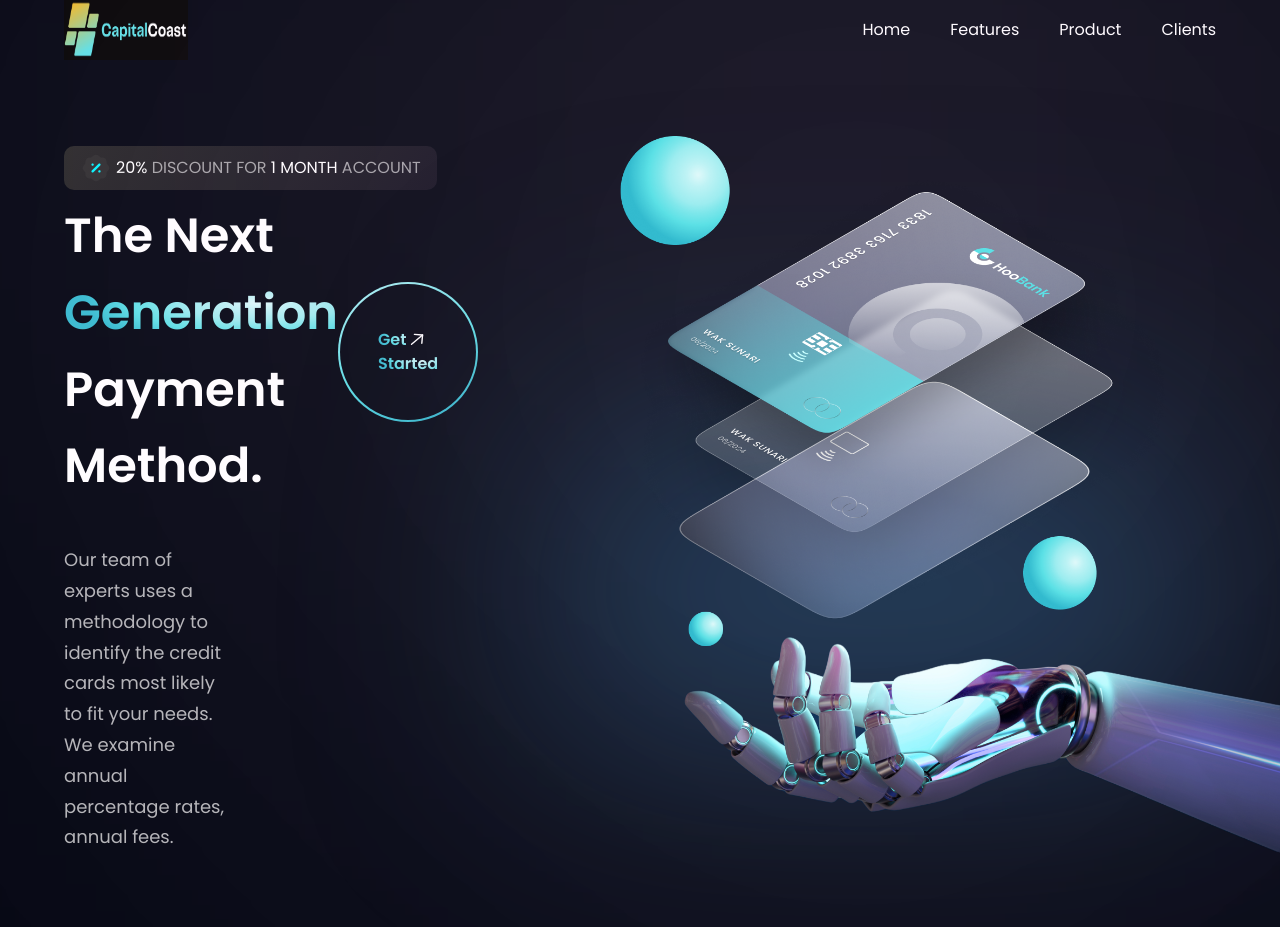
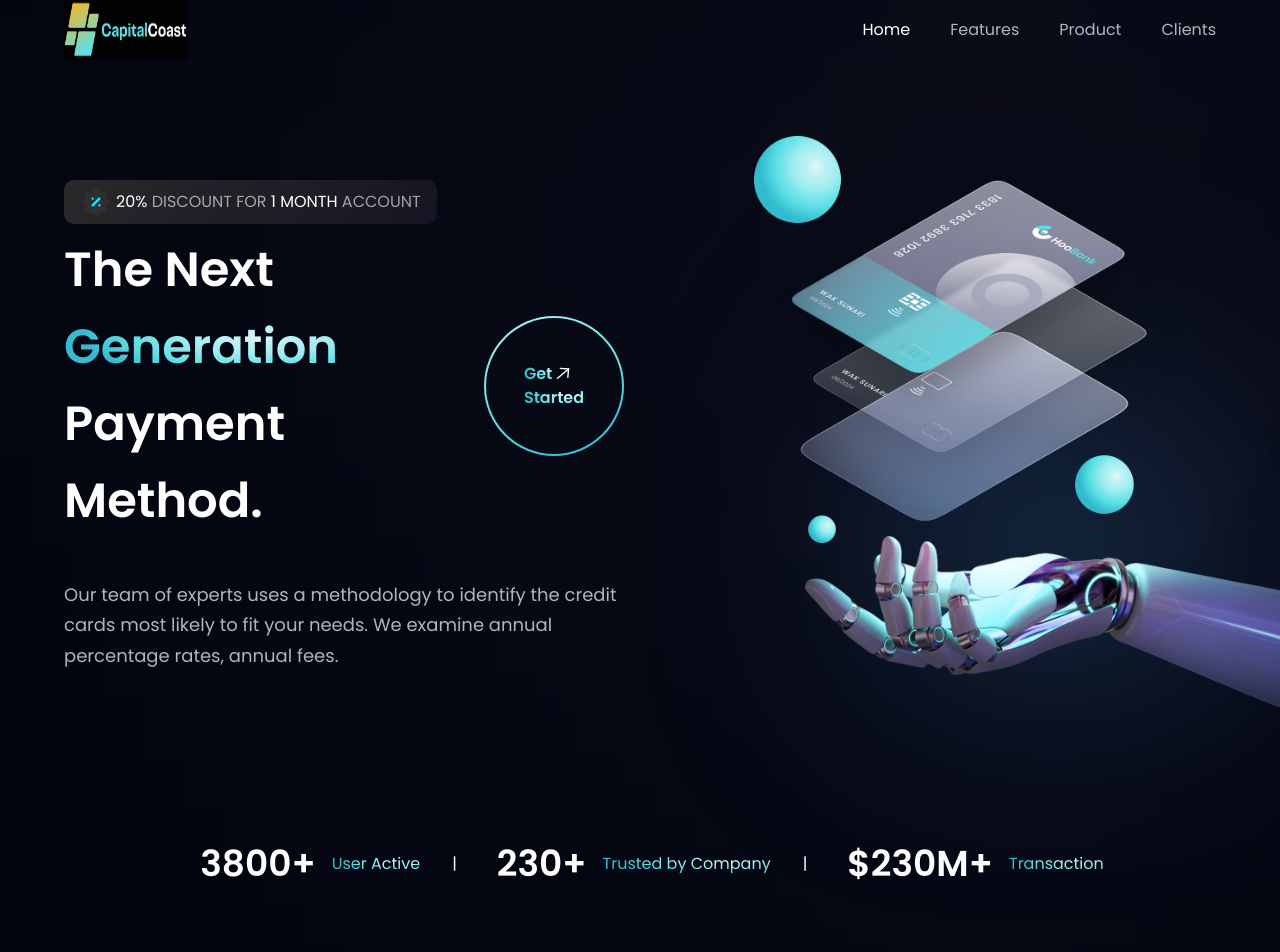
Before and after one commit to alexthehawk2/capital-coast-app, a React (Vite) app: page / in a window 1280 px wide. Shown: the part 12-964 px from the top of the page. Before the commit the page ends 939 px from the top, so only its background shows below. Built offline with nearby package versions, Linux system fonts and the light colour scheme.

Commit message:
stats added

```diff
--- a/src/App.jsx
+++ b/src/App.jsx
@@ -1,6 +1,6 @@
 import React from "react";
 import styles from "./style";
-import { Hero, Navbar } from "./components";
+import { Hero, Navbar, Stats } from "./components";
 const App = () => {
   return (
     <div className="bg-primary w-full overflow-hidden text-white">
@@ -15,6 +15,12 @@
           <Hero />
         </div>
       </div>
+
+      <div className={`bg-primary ${styles.flexStart}`}>
+        <div className={`${styles.boxWidth}`}>
+          <Stats />
+        </div>
+      </div>
     </div>
   );
 };
--- a/src/assets/index.js
+++ b/src/assets/index.js
@@ -23,16 +23,10 @@
 import people01 from "./people01.png";
 import people02 from "./people02.png";
 import people03 from "./people03.png";
-import logoPng from "./logoPng.png";
-import logoBlack from "./logoBlack.svg";
-import logoWhite from "./logo-white.svg";
 import newWhiteLogo from "./CapitalCoast.png";
 
 export {
   newWhiteLogo,
-  logoWhite,
-  logoBlack,
-  logoPng,
   airbnb,
   bill,
   binance,
--- a/src/components/Hero.jsx
+++ b/src/components/Hero.jsx
@@ -29,7 +29,7 @@
             <GetStarted />
           </div>
         </div>
-        <div className="w-[40%] mt-[40px]">
+        <div className="w-[100%] mt-[40px]">
           <p className={`${styles.paragraph}`}>
             Our team of experts uses a methodology to identify the credit cards
             most likely to fit your needs. We examine annual percentage rates,
@@ -37,7 +37,7 @@
           </p>
         </div>
       </div>
-      <div>
+      <div className="flex-1 flex justify-center items-center md:my-0 my-10 relative">
         <img
           src={robot}
           alt="billing"
@@ -47,6 +47,9 @@
         <div className="absolute z-[1] w-[47%] h-[80%] rounded-full bottom-40 white__gradient" />
         <div className="absolute z-[0] w-[50%] h-[50%] right-20 bottom-20 blue__gradient" />
       </div>
+      <div className="flex justify-center md:mr-4 mr-0 ss:hidden">
+        <GetStarted />
+      </div>
     </section>
   );
 };
--- a/src/components/Navbar.jsx
+++ b/src/components/Navbar.jsx
@@ -1,13 +1,6 @@
 import React, { useState } from "react";
 import styles from "../style";
-import {
-  close,
-  logoPng,
-  menu,
-  logoBlack,
-  logoWhite,
-  newWhiteLogo,
-} from "../assets";
+import { close, menu, newWhiteLogo } from "../assets";
 import { navLinks } from "../contents/staticContent";
 
 const Navbar = () => {
@@ -25,8 +18,8 @@
             <li
               key={item.id}
               className={`font-poppins font-normal cursor-pointer text-[16px] text-white ${
-                index === navLinks.length - 1 ? "mr-0" : "mr-10"
-              }`}
+                index !== 0 ? "opacity-70" : ""
+              } ${index === navLinks.length - 1 ? "mr-0" : "mr-10"}`}
             >
               <a href={`#${item.id}`}>{item.title}</a>
             </li>
--- /dev/null
+++ b/src/components/Stats.jsx
@@ -0,0 +1,26 @@
+import React from "react";
+import { stats } from "../contents/staticContent";
+import styles from "../style";
+
+const Stats = () => {
+  return (
+    <section
+      id="stats"
+      className={`flex flex-col items-start sm:flex-row  ${styles.paddingY} lg:justify-center`}
+    >
+      {stats.map((stat, index) => {
+        return (
+          <div className="flex items-center flex-start mb-6 pl-10">
+            <span className="text-4xl font-semibold mr-4">{stat.value}</span>
+            <span className="text-gradient mr-4">{stat.title}</span>
+            {index !== stats.length - 1 && (
+              <span className="ml-4 hidden sm:block">|</span>
+            )}
+          </div>
+        );
+      })}
+    </section>
+  );
+};
+
+export default Stats;
--- a/src/components/index.js
+++ b/src/components/index.js
@@ -1,5 +1,5 @@
 import GetStarted from "./GetStarted";
 import Hero from "./Hero";
 import Navbar from "./Navbar";
-
-export { Navbar, Hero, GetStarted };
+import Stats from "./Stats";
+export { Navbar, Hero, GetStarted, Stats };
```
